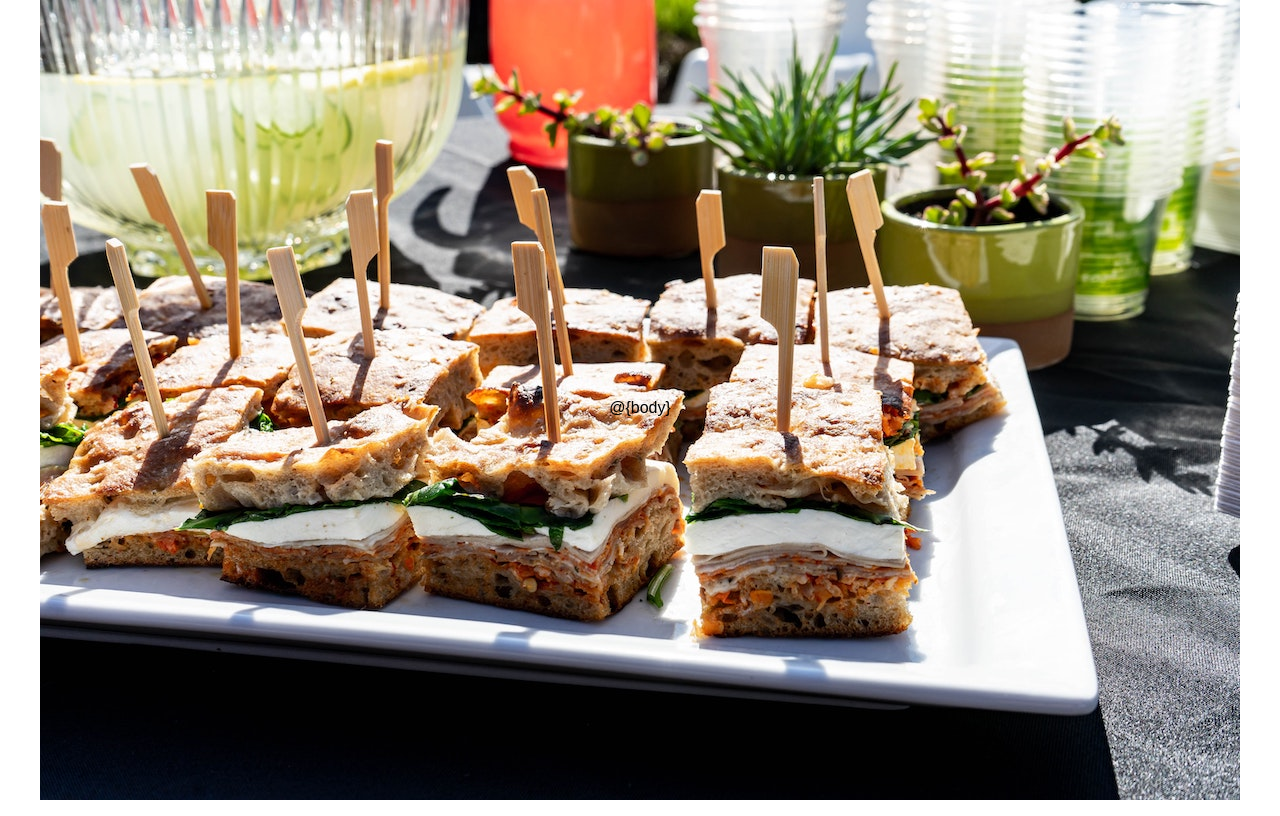
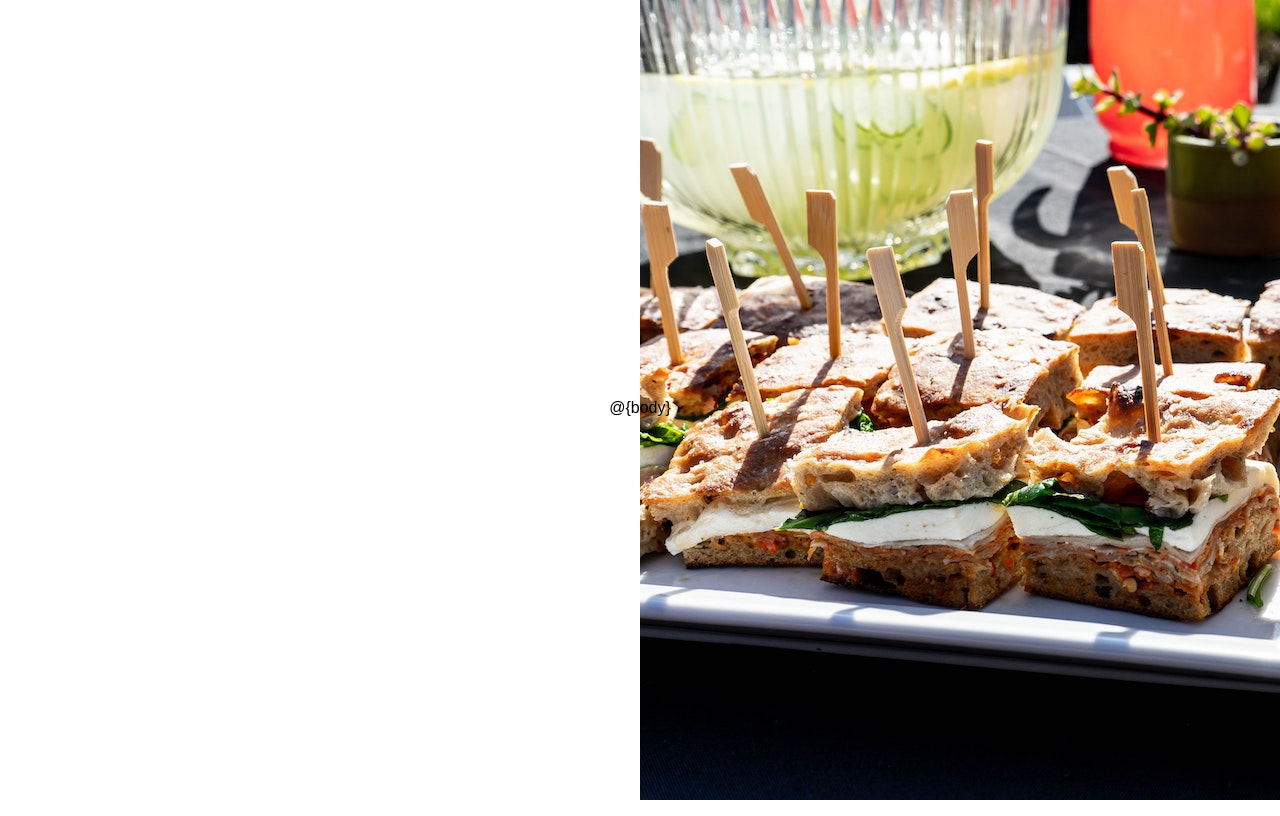
Before and after one commit to Joe-Collins-1986/love-sandwiches, a website: page views/layout.html in a window 1280 px wide. Drawn offline with nearby package versions, Linux system fonts and the light colour scheme.

Commit message:
move img

```diff
--- a/views/layout.html
+++ b/views/layout.html
@@ -37,7 +37,6 @@
             height: 100%;
             left: 50%;
             position: relative;
-            transform: translate(-50%, 0);
         }
 
         /**
@@ -196,10 +195,10 @@
 
 <body>
     <main id="content-container">
+        @{body}
         <div id="image-container">
             <img src="/views/rosalie-barley-9y2QXrYeTRI-unsplash.jpg" alt="">
         </div>
-        @{body}
     </main>
 
 </body>
```
